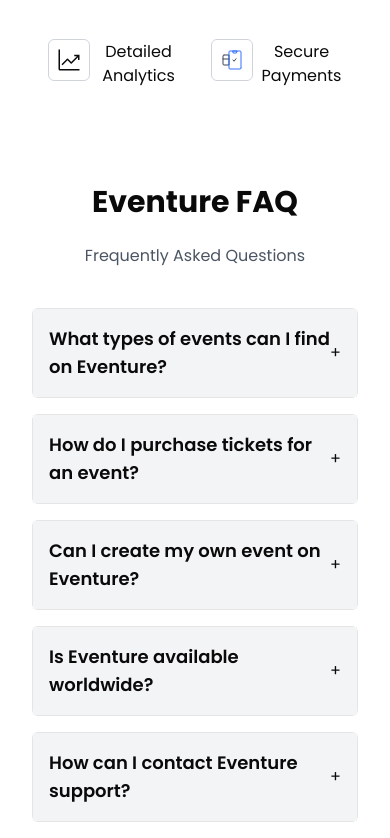
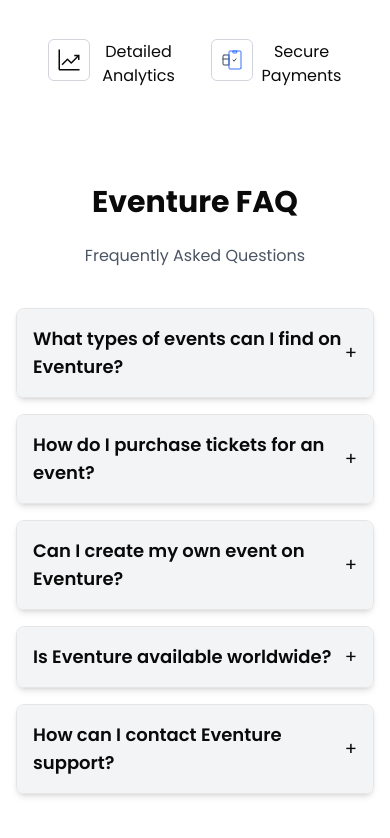
Before and after one commit to Mordecai-Wambua/Eventure, a React (Vite) app in the folder client/: page / in a window 390 px wide. Shown: the part 1306-2144 px from the top of the page. Built offline with nearby package versions, Linux system fonts and the light colour scheme; no server answers.

Commit message:
FAQs Done

```diff
--- a/client/src/home_components/Faqs.jsx
+++ b/client/src/home_components/Faqs.jsx
@@ -31,22 +31,22 @@
   };
 
   return (
-    <div className="py-16 px-8" id='faq-section'>
+    <div className="py-16 px-4 md:px-8" id='faq-section'>
       <h1 className="text-3xl font-bold text-center mb-6">Eventure FAQ</h1>
       <h2 className="text-center text-gray-600 mb-10">Frequently Asked Questions</h2>
       <div className="space-y-4">
         {faqs.map((faq, index) => (
-          <div key={index} className="border rounded-md">
+          <div key={index} className="border rounded-lg shadow-md overflow-hidden transition-transform duration-300 ease-in-out transform hover:scale-105">
             <div
-              className="p-4 cursor-pointer bg-gray-100 flex justify-between items-center"
+              className="p-4 cursor-pointer bg-gray-100 flex justify-between items-center hover:bg-gray-200"
               onClick={() => toggleFAQ(index)}
             >
               <h3 className="text-lg font-semibold">{faq.question}</h3>
-              <span>{activeIndex === index ? '-' : '+'}</span>
+              <span className="text-lg">{activeIndex === index ? '-' : '+'}</span>
             </div>
             {activeIndex === index && (
               <div className="p-4 bg-white border-t">
-                <p>{faq.answer}</p>
+                <p className="text-gray-700">{faq.answer}</p>
               </div>
             )}
           </div>
```
